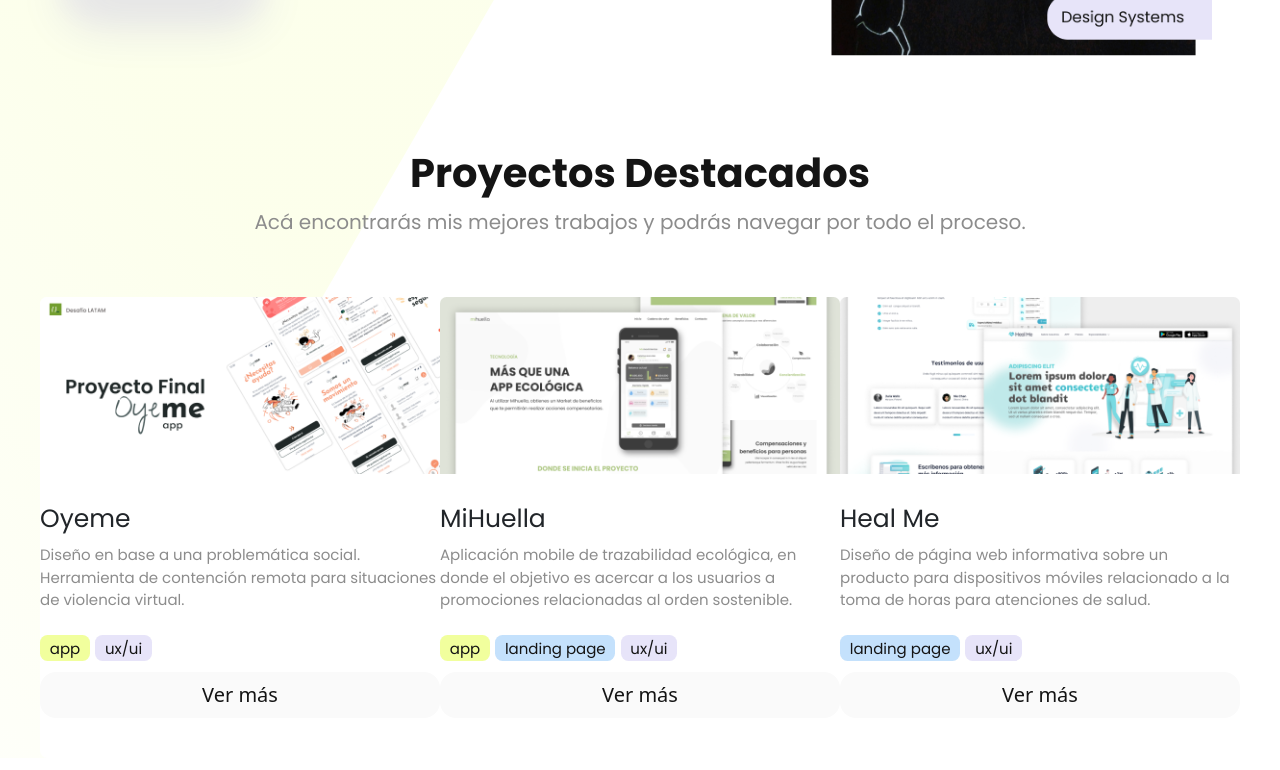
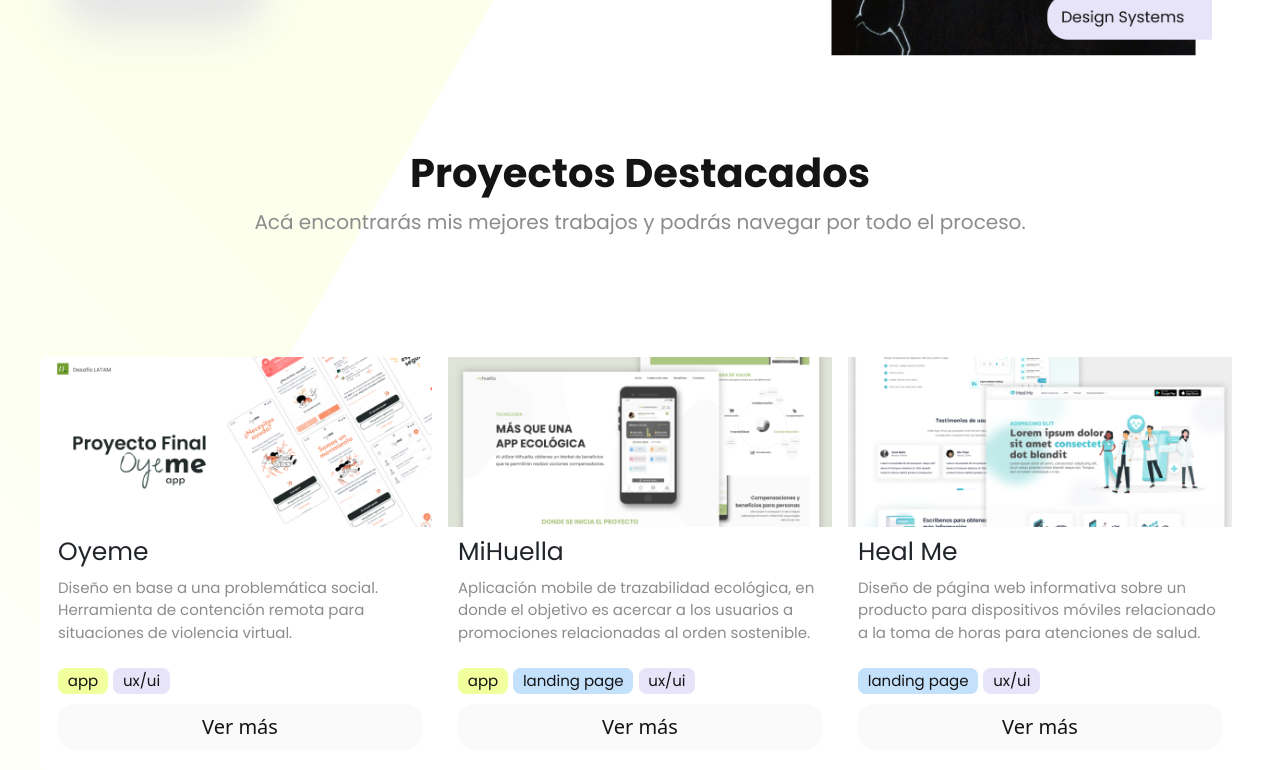
Before and after one commit to PradoRenata/PFPrado, a plain HTML site: page index.html in a window 1280 px wide. Shown: the part 635-1405 px from the top of the page. Drawn offline with nearby package versions, Linux system fonts and the light colour scheme.

Commit message:
arreglo separación de cards

```diff
--- a/index.html
+++ b/index.html
@@ -55,10 +55,10 @@
             <h2>Proyectos Destacados</h2>
             <p>Acá encontrarás mis mejores trabajos y podrás navegar por todo el proceso.</p>
           </div>
-          <div class="row my-5 mx-2">
+          <div class="row my-5 mx-2 g-5">
             <div class="card col-lg-4 col-sm-12">
               <img src="./img/project_1.png" class="card-img-top" alt="oyeme">
-              <div class="card-body py-4">
+              <div class="card-body p-2">
                 <h5 class="card-title">Oyeme</h5>
                 <p class="card-text">Diseño en base a una problemática social. Herramienta de contención remota para situaciones de violencia virtual.</p>
                 <span class="badge badge-app">app</span>
@@ -68,7 +68,7 @@
             </div>
             <div class="card col-lg-4 col-sm-12">
               <img src="./img/project_2.png" class="card-img-top" alt="mi huella">
-              <div class="card-body py-4">
+              <div class="card-body p-2">
                 <h5 class="card-title">MiHuella</h5>
                 <p class="card-text">Aplicación mobile de trazabilidad ecológica, en donde el objetivo es acercar a los usuarios a promociones relacionadas al orden sostenible.</p>
                 <span class="badge badge-app">app</span>
@@ -79,7 +79,7 @@
             </div>
             <div class="card col-lg-4 col-sm-12">
               <img src="./img/project_3.png" class="card-img-top" alt="heal me">
-              <div class="card-body py-4">
+              <div class="card-body p-2">
                 <h5 class="card-title">Heal Me</h5>
                 <p class="card-text">Diseño de página web informativa sobre un producto para dispositivos móviles relacionado a la toma de horas para atenciones de salud.</p>
                 <span class="badge badge-landing">landing page</span>
--- a/scss/style.scss
+++ b/scss/style.scss
@@ -108,7 +108,10 @@ body{
 .projects {
     .card{
         border: none;
-        padding: 0;
+        padding: 0 8px;
+    }
+    .card-img-top{
+        border-radius: 0;
     }
     .card-body{
         padding: 0;
```
Also changed, not shown: css/style.css.
